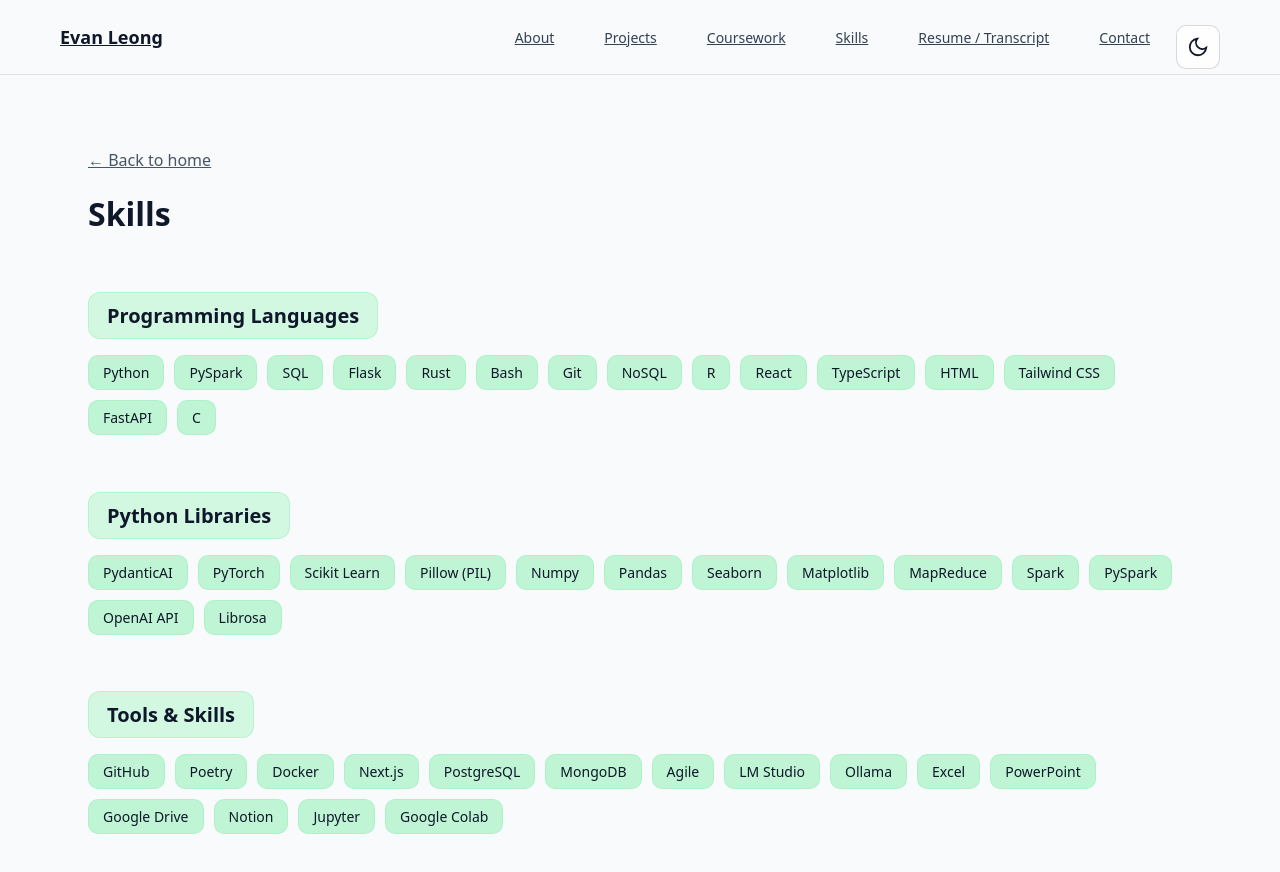
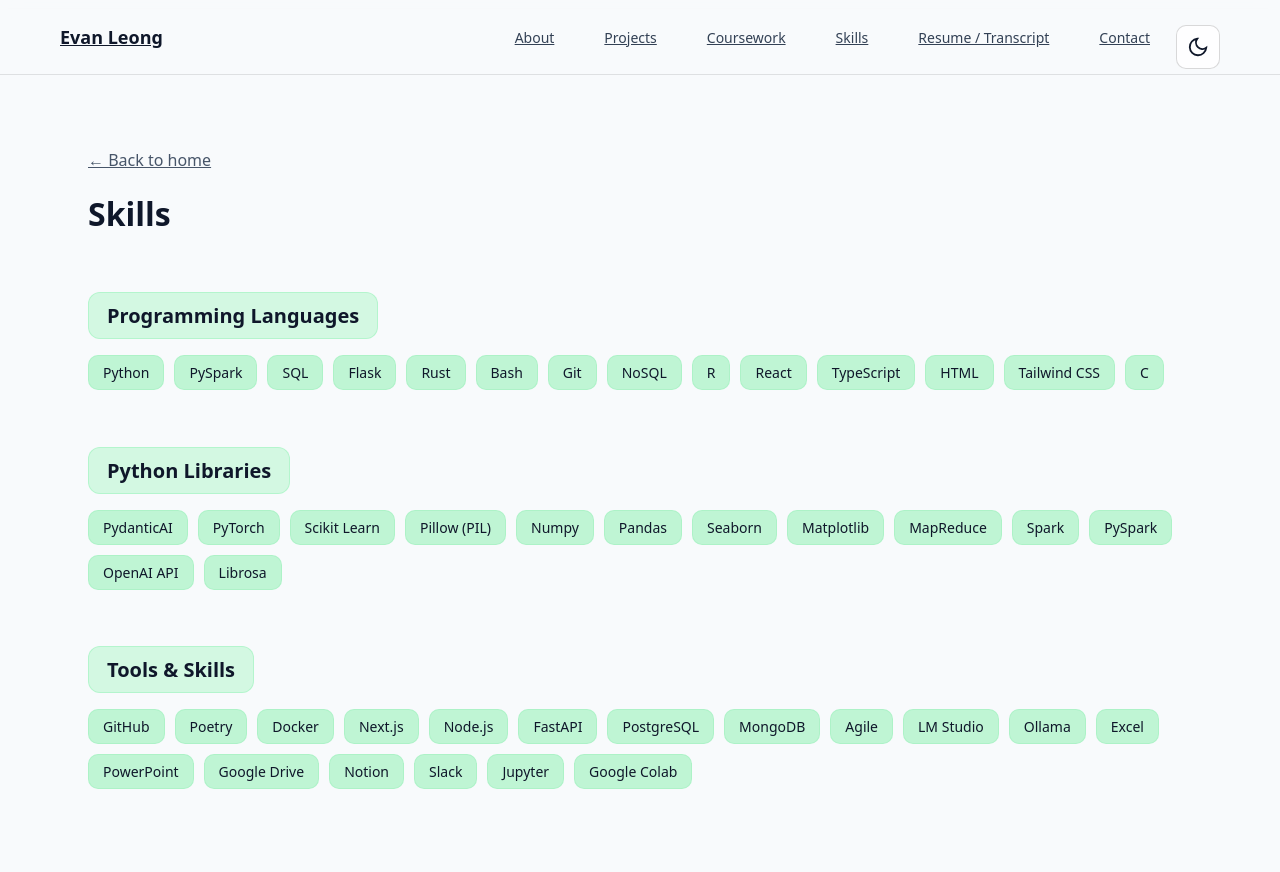
Before and after one commit to EvanLeongDS/Personal-Portfolio, a Next.js app: page /skills in a window 1280 px wide. Shown: the top 872 px of the page. Built offline with nearby package versions, Linux system fonts and the light colour scheme.

Commit message:
updating skills

```diff
--- a/src/app/skills/page.tsx
+++ b/src/app/skills/page.tsx
@@ -40,8 +40,7 @@ export default function SkillsPage() {
               "TypeScript",
               "HTML",
               "Tailwind CSS",
-              "FastAPI",
-              "C"
+              "C",
             ].map((skill) => (
               <span key={skill} className="skill-chip">
                 {skill}
@@ -83,6 +82,8 @@ export default function SkillsPage() {
               "Poetry",
               "Docker",
               "Next.js",
+              "Node.js",
+              "FastAPI",
               "PostgreSQL",
               "MongoDB",
               "Agile",
@@ -92,6 +93,7 @@ export default function SkillsPage() {
               "PowerPoint",
               "Google Drive",
               "Notion",
+              "Slack",
               "Jupyter",
               "Google Colab",
             ].map((skill) => (
```
